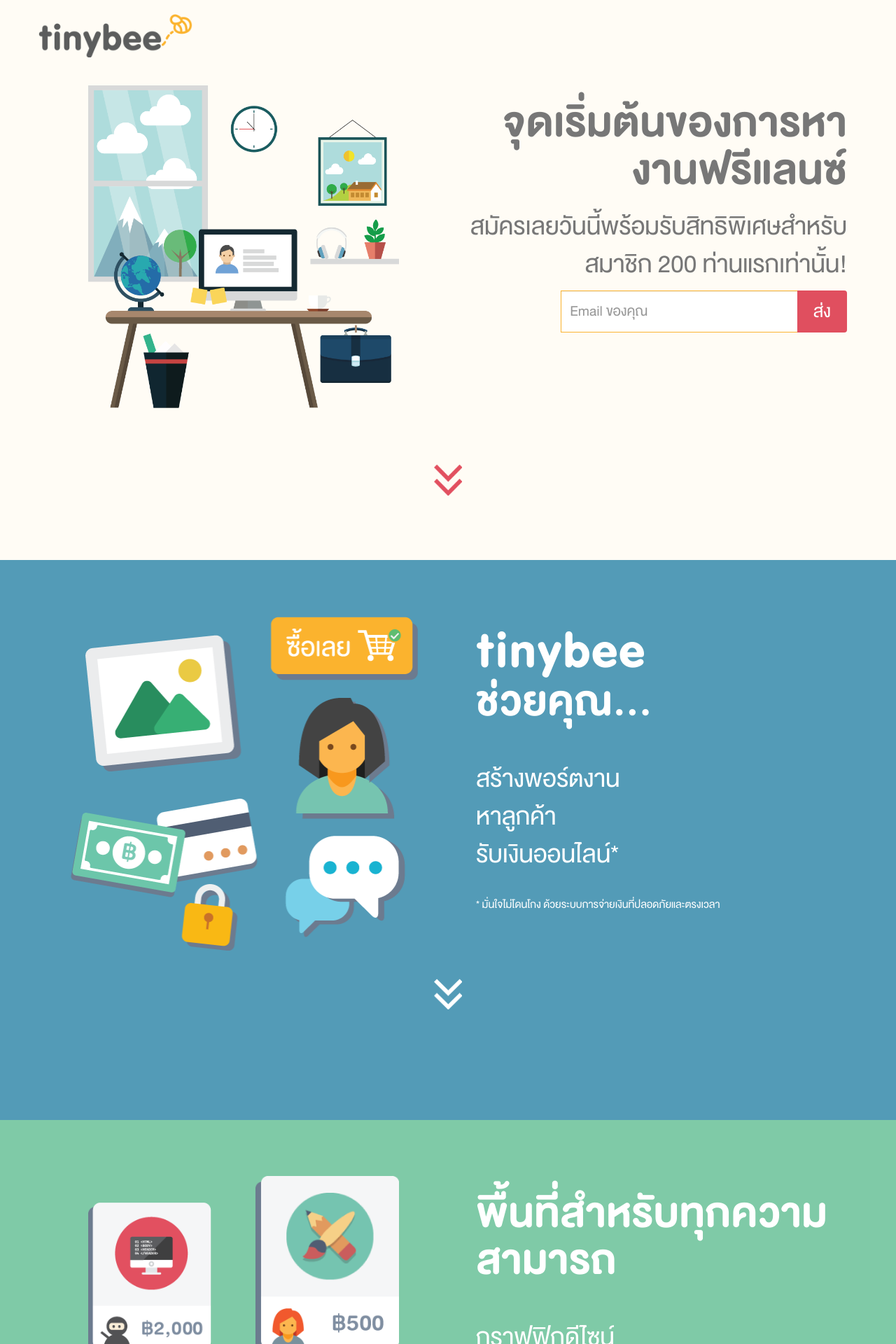
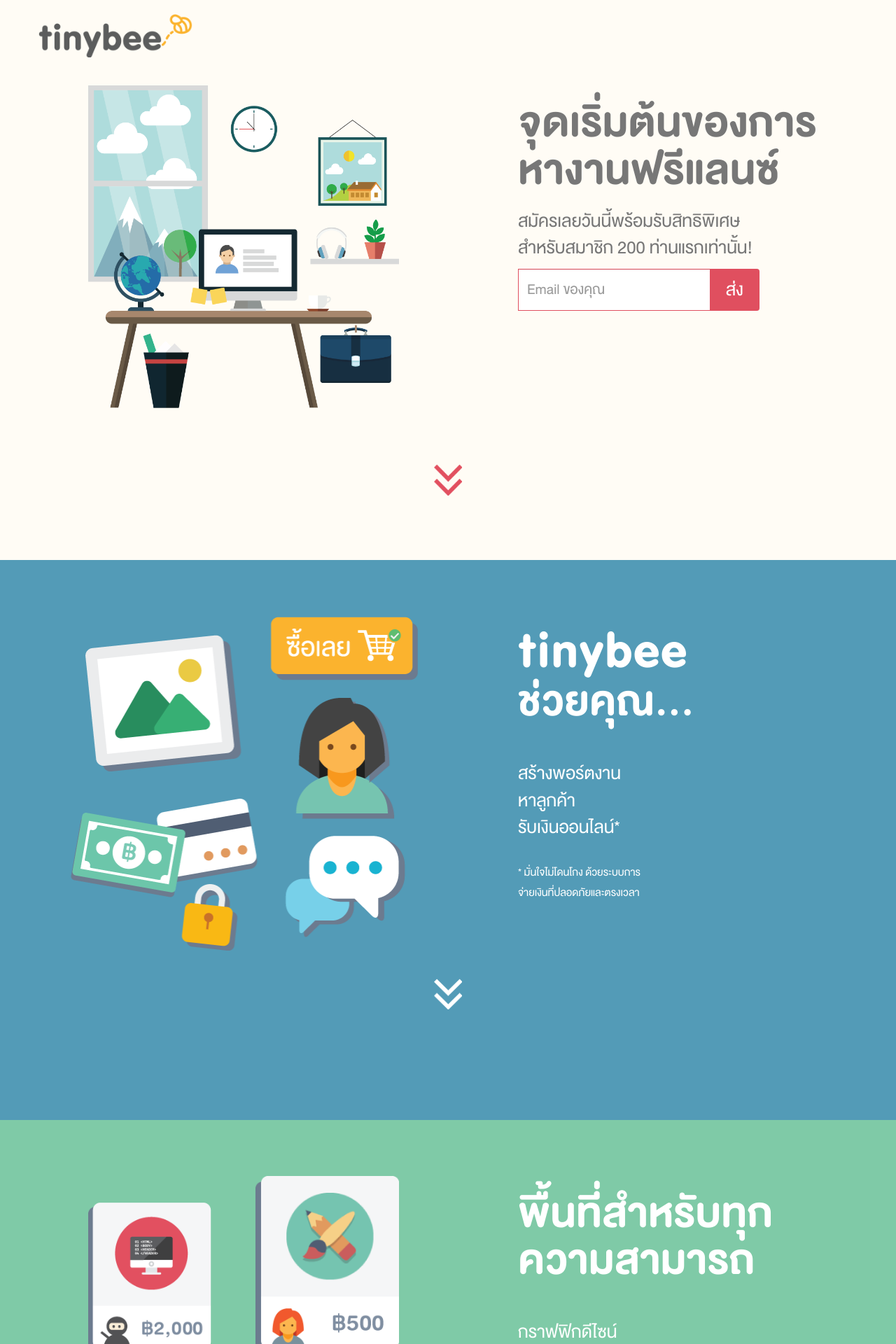
Before and after one commit to palaa159/fastwork_landing, a PHP site: page / in a window 1280 px wide. Shown: the top 1920 px of the page at 70% size. Run offline with PHP 8.4, Linux system fonts and the light colour scheme; some libraries are stand-ins or nearby versions.

Commit message:
- here and there

```diff
--- a/css/style.css
+++ b/css/style.css
@@ -34,11 +34,11 @@
 }
 
 h2 {
-    font-size: 3.5em;
+    font-size: 2.5em;
 }
 
 .left-padding {
-    padding-left: 40px;
+    padding-left: 100px;
 }
 
 .tb-btn {
@@ -95,7 +95,7 @@
 
 /* Media Queries */
 /* Portrait */
-@media only screen and (max-device-width: 667px) {
+@media only screen and (max-width: 667px) {
     .page {
         position: static;
         height: auto !important;
@@ -108,7 +108,7 @@
         font-size: 2em;
     }
     .left-padding {
-        padding-left: 20px;
+        padding-left: 40px;
     }
 }
 
--- a/index.html
+++ b/index.html
@@ -67,22 +67,22 @@
 				<div class="col col-sm-6 col-xs-12 text-center">
 					<img src="/img/p_graphics/page1-desk.png" width="80%" alt="">
 				</div>
-				<div class="col col-sm-6 col-xs-12 text-right">
+				<div class="col col-sm-6 col-xs-12 left-padding">
 					<h1 class="text-muted">
 						จุดเริ่มต้นของการหางานฟรีแลนซ์
 					</h1>
 					<h2 class="text-muted">
-						สมัครเลยวันนี้พร้อมรับสิทธิพิเศษสำหรับสมาชิก 200 ท่านแรกเท่านั้น!
+						สมัครเลยวันนี้พร้อมรับสิทธิพิเศษ<br>สำหรับสมาชิก 200 ท่านแรกเท่านั้น!
 					</h2>
 					<form class="description" id="theform" name="theform" action="https://my.sendinblue.com/users/subscribeembed/js_id/26kuw/id/1" method="post">
 					    <div class="row">
-					        <div class="col-xs-9" style="float: right;">
+					        <div class="col-xs-9">
 					            <div class="input-group">
 					            	<input type="hidden" name="js_id" id="js_id" value="26kuw">
 					            	<input type="hidden" name="listid" id="listid" value="2">
 					            	<input type="hidden" name="from_url" id="from_url" value="yes">
 					            	<input type="hidden" name="hdn_email_txt" id="hdn_email_txt" value="">
-					            	<input type="email" value="" name="email" id="email" class="email form-control" id="mce-EMAIL" placeholder="Email ของคุณ" required style="border-color: #fbb330">
+					            	<input type="email" value="" name="email" id="email" class="email form-control" id="mce-EMAIL" placeholder="Email ของคุณ" required style="border-color: #E04F5F">
 					                <!-- real people should not fill this in and expect good things - do not remove this or risk form bot signups -->
 						    		<div style="position: absolute; left: -5000px;">
 						    			<input type="text" name="b_faa3d5a8ab2dae0535d8526d6_bc1e2a50ce" tabindex="-1" value="">
@@ -97,8 +97,9 @@
 					<!-- Social -->
 					<br>
 					<div class="row" style="margin-top: 20px;">
-						<div class="col col-xs-12" style="transform: scale(1.45); transform-origin: right;">
-							<div class="fb-like" data-href="http://facebook.com/tinybeeth" data-width="200" data-layout="button_count" data-action="like" data-show-faces="true" data-share="false"></div>
+						<div class="col col-xs-12">
+						<!-- <div class="col col-xs-12" style="transform: scale(1.45); transform-origin: right;"> -->
+							<div class="fb-like" data-href="http://facebook.com/tinybeeth" data-width="100" data-layout="button_count" data-action="like" data-share="false"></div>
 							<!-- Your share button code -->
 						    <div class="fb-share-button" data-href="http://tinybee.co" data-layout="button_count">
 						    </div>
@@ -135,7 +136,7 @@
 						รับเงินออนไลน์*
 					</h2>
 					<br>
-					<p class="lead text-white">* มั่นใจไม่โดนโกง ด้วยระบบการจ่ายเงินที่ปลอดภัยและตรงเวลา</p>
+					<p class="lead text-white">* มั่นใจไม่โดนโกง ด้วยระบบการ<br>จ่ายเงินที่ปลอดภัยและตรงเวลา</p>
 				</div>
 			</div>
 			<br><br>
@@ -189,7 +190,7 @@
 					<img src="/img/p_graphics/page4-assist.png" width="70%" alt="">
 				</div>
 				<div class="col col-xs-12 col-sm-6 left-padding">
-					<h1 class="text-muted">
+					<h1 class="text-muted" style="line-height: 1em;">
 						เพื่อชีวิตฟรีแลนซ์<br>ที่ง่ายขึ้น
 					</h1>
 					<br>
@@ -200,7 +201,7 @@
 						<br>
 						ตัวช่วยบริหารโปรเจ็ค
 					</h2>
-					<h3 class="text-muted">... และอื่นๆอีกมากที่จะตามมาในอนาคต</h3>
+					<h3 class="text-muted">... และอื่นๆอีกมากมาย</h3>
 				</div>
 			</div>
 		</div>
@@ -210,23 +211,23 @@
 			<div class="row">
 				<div class="col col-xs-12 col-sm-4 text-center contact">
 					<h2 class="text-white">
-						<span class="vag">Contact us</span>
+						<span class="vag">Contact Us</span>
 					</h2>
-					<a href="/">
+					<a href="mailto:hello@tinybee.co">
 						<img src="/img/email.png" width="48" alt="">
 					</a>
 				</div>
-				<div class="col col-sm-4 text-center follow">
+				<div class="col col-xs-12 col-sm-4 text-center follow">
 					<h2 class="text-white">
-						<span class="vag">Join our team</span>
+						<span class="vag">Join Our Team</span>
 					</h2>
-					<a href="/">
+					<a href="mailto:hello@tinybee.co">
 						<img src="/img/work.png" width="48" alt="">
 					</a>
 				</div>
 				<div class="col col-xs-12 col-sm-4 text-center follow">
 					<h2 class="text-white">
-						<span class="vag">Follow us</span>
+						<span class="vag">Follow Us</span>
 					</h2>
 					<a href="https://www.facebook.com/tinybeeth" target="_blank">
 						<img src="/img/facebook_logo.gif" width="48" alt="">
```
